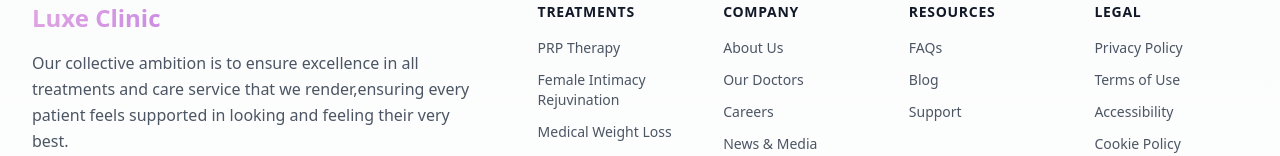
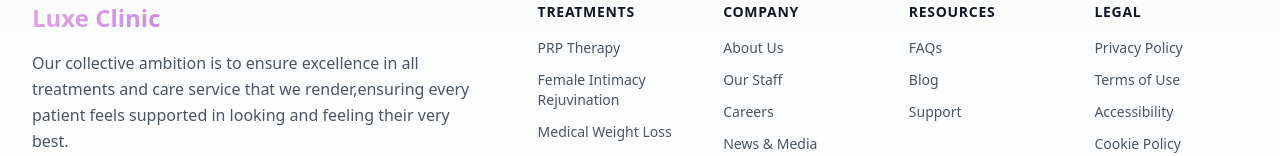
Before and after one commit to amartey-tricky/luxe, a Next.js app: page /contact in a window 1280 px wide. Shown: the part 1160-1316 px from the top of the page. Built offline with nearby package versions, Linux system fonts and the light colour scheme.

Commit message:
Update FooterMain.tsx

```diff
--- a/components/footer/FooterMain.tsx
+++ b/components/footer/FooterMain.tsx
@@ -12,7 +12,7 @@ const footerLinks = {
   ],
   company: [
     { label: "About Us", href: "/about" },
-    { label: "Our Doctors", href: "/doctors" },
+    { label: "Our Staff", href: "/doctors" },
     { label: "Careers", href: "/careers" },
     { label: "News & Media", href: "/news" },
     { label: "Contact", href: "/contact" }
```
